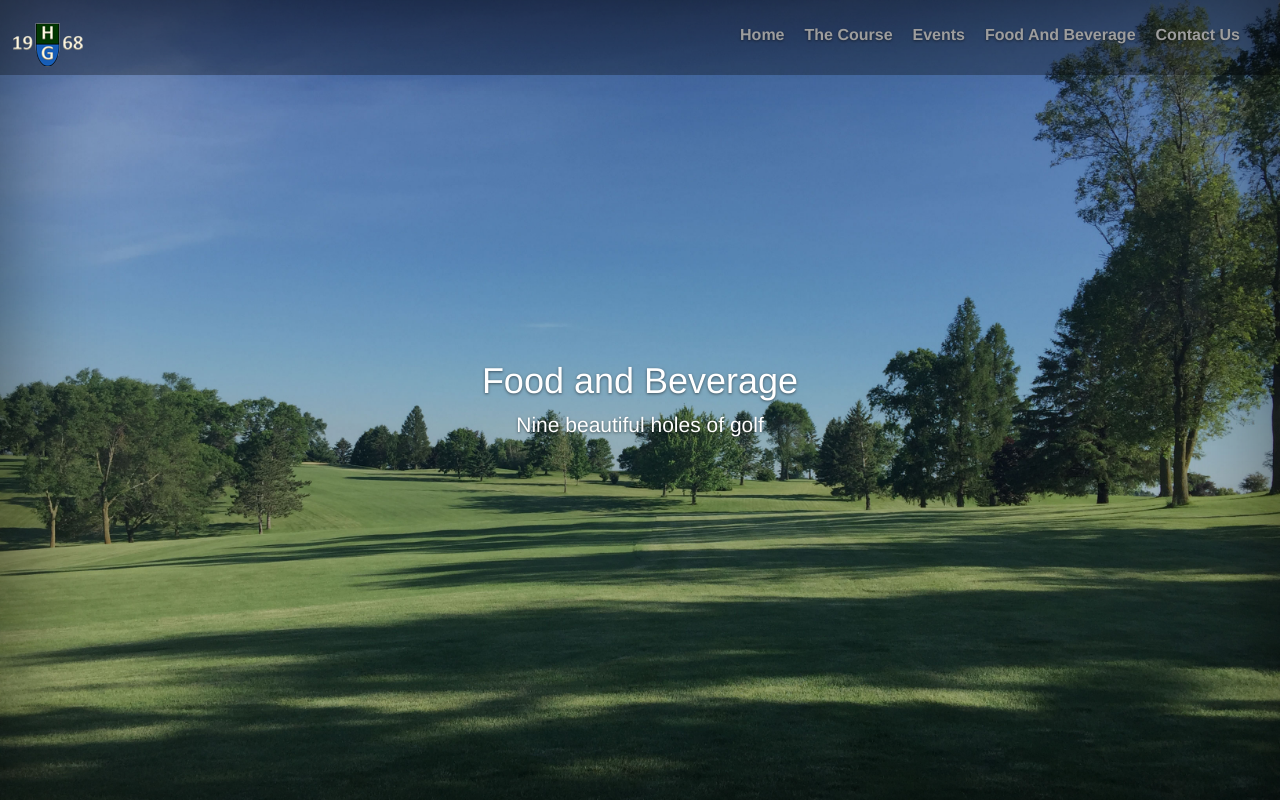
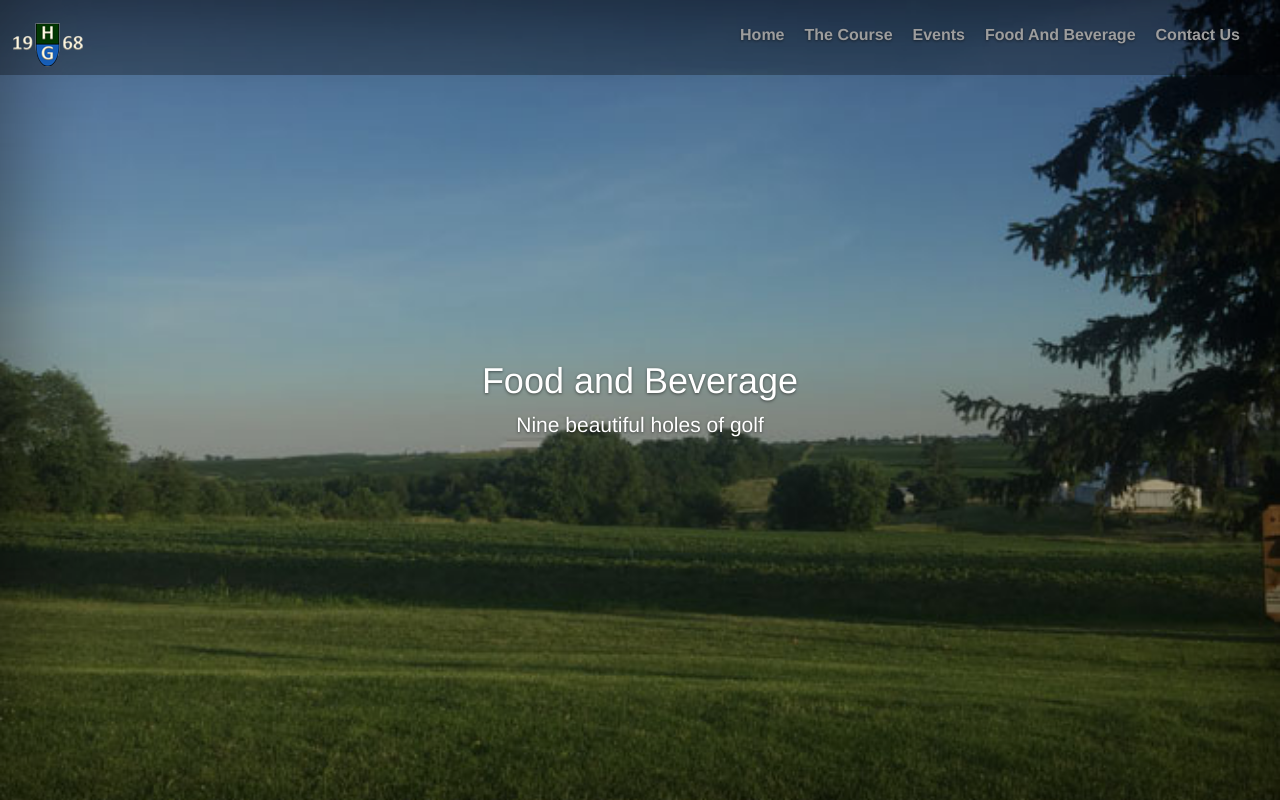
Before and after one commit to bpeterson1663/Hickory_Grove_Golf_Course, a PHP site: page /views/foodandbev.html in a window 1280 px wide. Shown: the top 800 px of the page. Run offline with PHP 8.4, Linux system fonts and the light colour scheme.

Commit message:
Updated background images for each page

```diff
--- a/stylesheets/styles.css
+++ b/stylesheets/styles.css
@@ -89,6 +89,12 @@ table{
 #theCourse{
     background-image: url('../images/the-course.JPG');
 }
+#events{
+    background-image: url('../images/events.jpg');
+}
+#foodAndBev{
+    background-image: url('../images/food-and-bev.jpg');
+}
 #homeFoot{
     position: fixed;
 }
--- a/views/events.html
+++ b/views/events.html
@@ -61,7 +61,7 @@
         </div>
       </div>
 
-    <div class="site-wrapper">
+    <div id="events" class="site-wrapper">
       <div class="site-wrapper-inner">
         <div class="cover-container">
           <div class="inner cover">
--- a/views/foodandbev.html
+++ b/views/foodandbev.html
@@ -61,7 +61,7 @@
         </div>
       </div>
 
-    <div class="site-wrapper">
+    <div id="foodAndBev" class="site-wrapper">
       <div class="site-wrapper-inner">
         <div class="cover-container">
           <div class="inner cover">
```
Also changed, not shown: images/events.jpg (renamed from images/carousel2.jpg), images/food-and-bev.jpg (renamed from images/carousel3.jpg).
